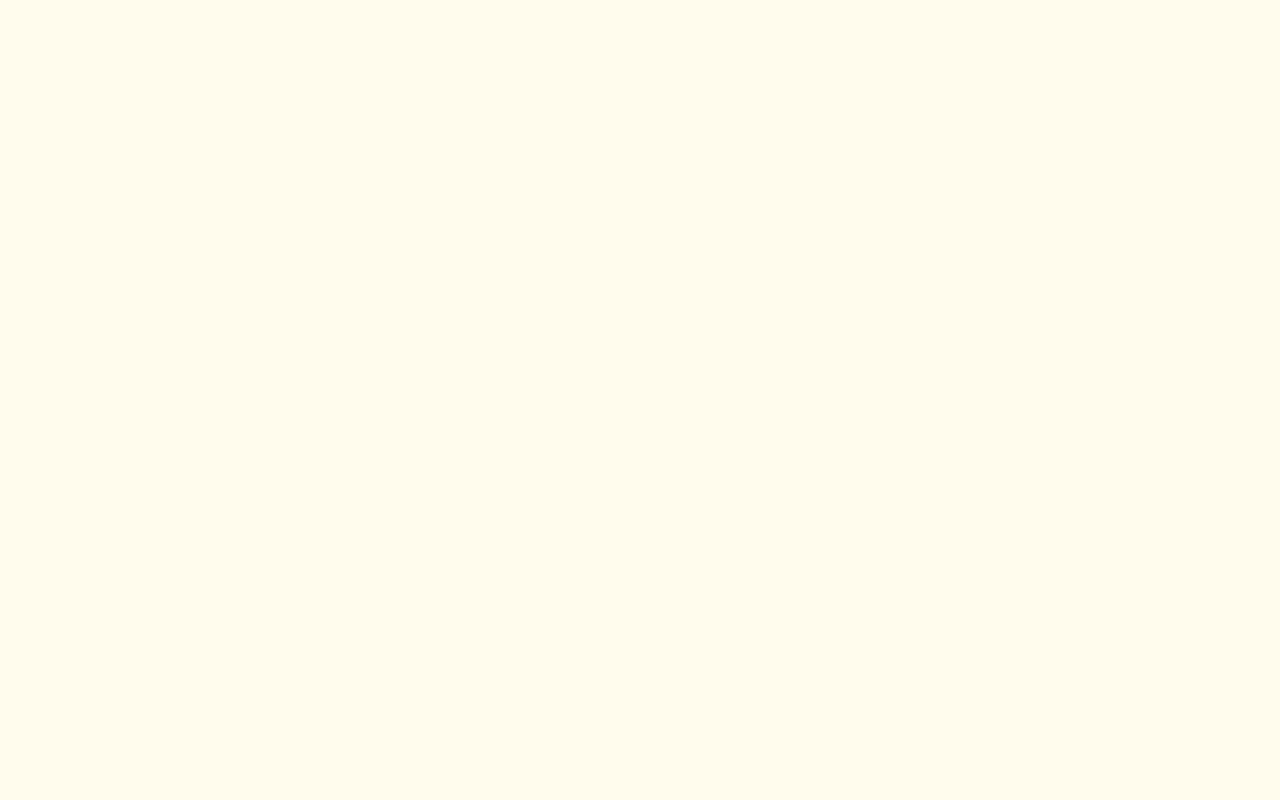
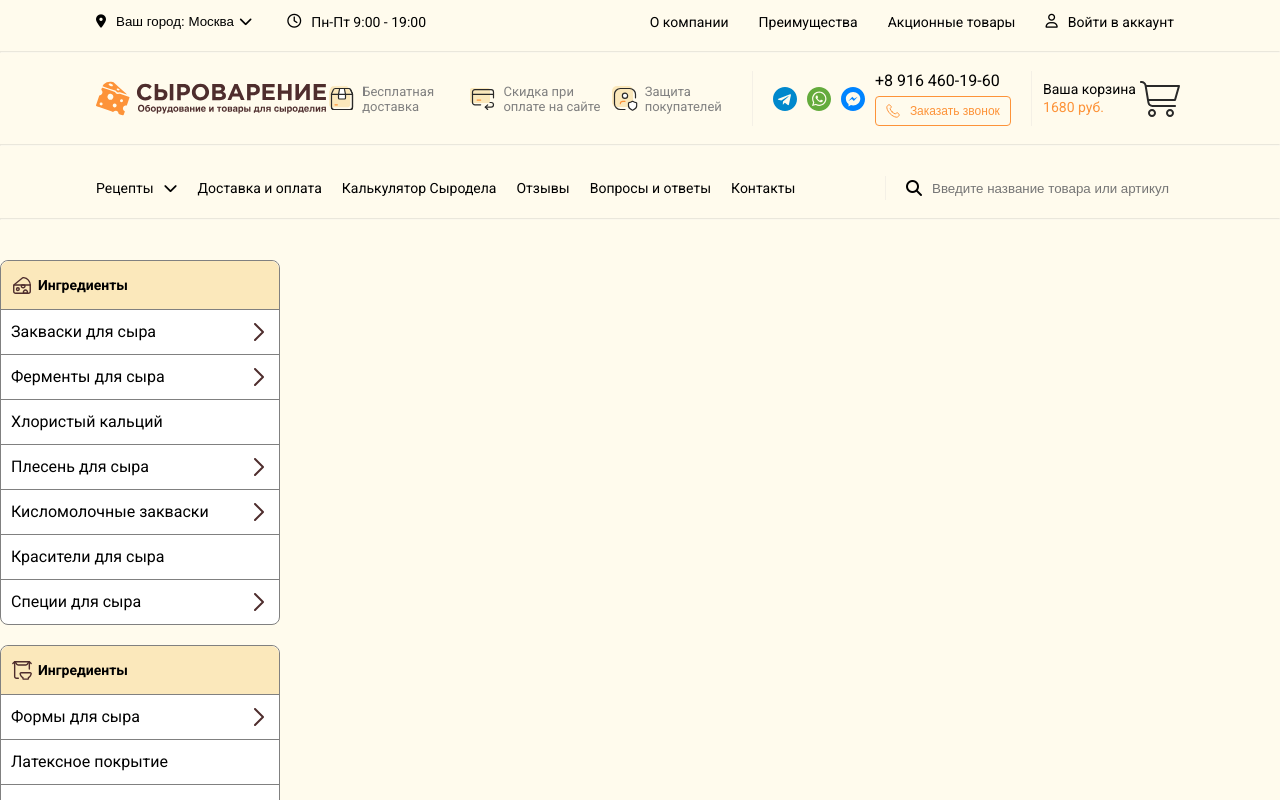
Before and after one commit to farkhodoffcodes/cheesemaking-with-team, a React (Create React App) app: page /receipts in a window 1280 px wide. Before the commit this address had no page. Shown: the top 800 px of the page. Built offline with nearby package versions, Linux system fonts and the light colour scheme.

Commit message:
REceipts 25%

```diff
--- a/src/App.js
+++ b/src/App.js
@@ -1,8 +1,8 @@
 import React from "react";
 import { BrowserRouter, Routes, Route } from "react-router-dom";
 import Home from "./pages/Home";
-import Footer from "./components/Footer";
 import Category from "./components/Categories";
+import Receipts from "./components/Receipts";
 
 const App = () => {
   return (
@@ -10,6 +10,7 @@ const App = () => {
       <Routes>
         <Route path="/" element={<Home />} />
         <Route path="/category" element={<Category />} />
+        <Route path="/receipts" element={<Receipts />} />
       </Routes>
     </BrowserRouter>
   );
--- a/src/components/Header/index.jsx
+++ b/src/components/Header/index.jsx
@@ -1,6 +1,7 @@
 import React from 'react'
 import { Link } from 'react-router-dom'
 import styled from 'styled-components'
+import Receipts from '../Receipts'
 
 
 const Header = () => {
--- /dev/null
+++ b/src/components/Receipts/index.jsx
@@ -0,0 +1,19 @@
+import React from "react";
+import { Link } from 'react-router-dom'
+import styled from 'styled-components'
+import Header from "../Header";
+import Sidebar from "../SideBar/Sidebar";
+
+
+
+const Receipts = () => {
+    return (
+        <div>
+          <Header/>
+          <Sidebar/>
+        </div>
+
+    )
+}
+
+export default Receipts
```
